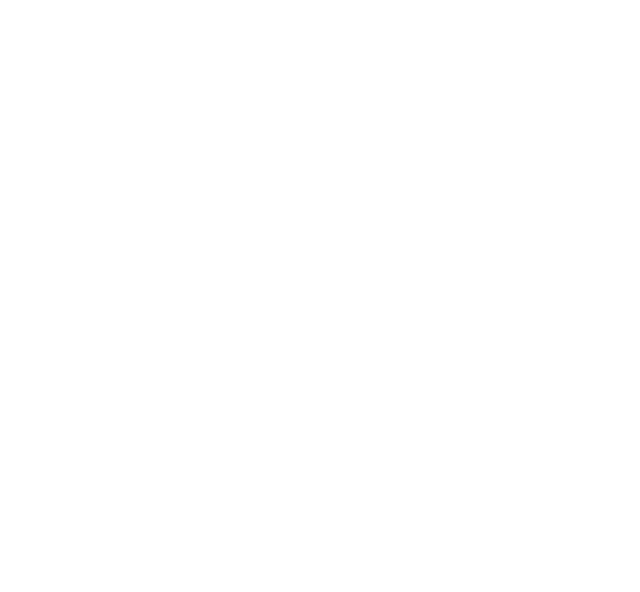
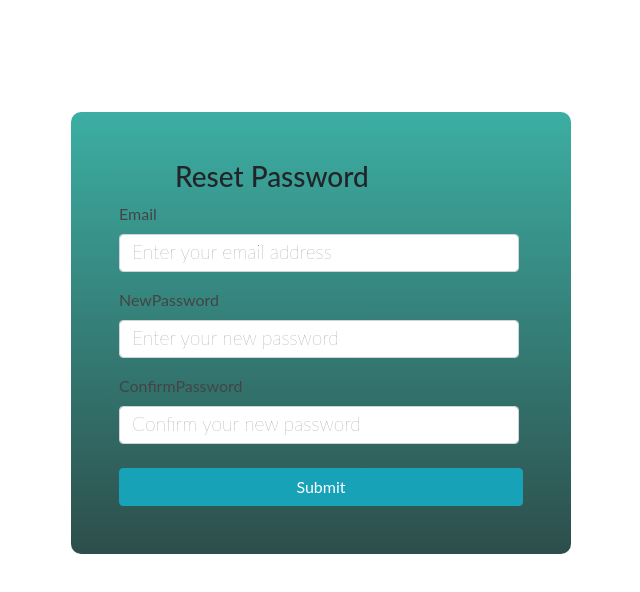
Before and after one commit to thumula-akhitha/onlinemedico, a React (Create React App) app in the folder Code/front-end/my-app/: page /Reset in a window 1280 px wide. Shown: the top 592 px of the page, without its empty margins (399-1039 px from the left). Built offline with nearby package versions, Linux system fonts and the light colour scheme.

Commit message:
added ResetPasswordPage .js

```diff
--- /dev/null
+++ b/Code/front-end/my-app/src/ResetPasswordPage .js
@@ -0,0 +1,55 @@
+import React from 'react';
+import axios from 'axios';
+import { Link } from 'react-router-dom';
+import './css/Login.css';
+import { resetWarningCache } from 'prop-types';
+class ResetPasswordPage extends React.Component {
+  render() {
+    return (
+      <div className="container">
+        <div className="row">
+          <div>
+            <div className="loginForm">
+              <form onSubmit={(e)=> resetpassword(e)}>
+                <h3>Reset Password</h3>
+                <div className="form-group">
+                  <label><b>Email</b></label>
+                  <input type="email" className="form-control" id="email" placeholder="Enter your email address" aria-describedby="EmailHelp" />
+                </div>
+                <div className="form-group">
+                  <label><b>NewPassword</b></label>
+                  <input type="password" className="form-control" placeholder="Enter your new password" id="newpassword" />
+                </div>
+                <div className="form-group">
+                  <label><b>ConfirmPassword</b></label>
+                  <input type="password" className="form-control" placeholder="Confirm your new password" id="confirmpassword" />
+                </div>
+                <button type="submit" className="btn btn-info">Submit</button>
+              </form>
+            </div>
+          </div>
+        </div>
+      </div>
+    );
+  }
+}
+function resetpassword(e) {
+    e.preventDefault();
+    let request = {
+      email: document.getElementById('email').value,
+      newpassword: document.getElementById('newpassword').value,
+      confirmpassword: document.getElementById('confirmpassword').value
+
+    }
+    axios.get('http://192.168.0.10:3333/login', request)
+      .then(res => {
+        alert(res.data.message);
+      })
+      .catch(err => {
+        console.log(err);
+      })
+  }
+
+
+
+  export default ResetPasswordPage;
--- a/Code/front-end/my-app/src/index.js
+++ b/Code/front-end/my-app/src/index.js
@@ -7,6 +7,7 @@
 import signup from './SignupForm';
 import ForgotPassword from './ForgotPassword';
 import * as serviceWorker from './serviceWorker';
+import ResetPasswordPage from './ResetPasswordPage ';
 
 ReactDOM.render(
   <Router>
@@ -15,6 +16,7 @@
       <Route path="/Login" component={Login}/>
       <Route path="/Signup" component={signup}/>
       <Route path="/ForgotPassword" component={ForgotPassword}/>
+      <Route path="/Reset" component={ResetPasswordPage}/>
     </div>
   </Router>
   ,
```
